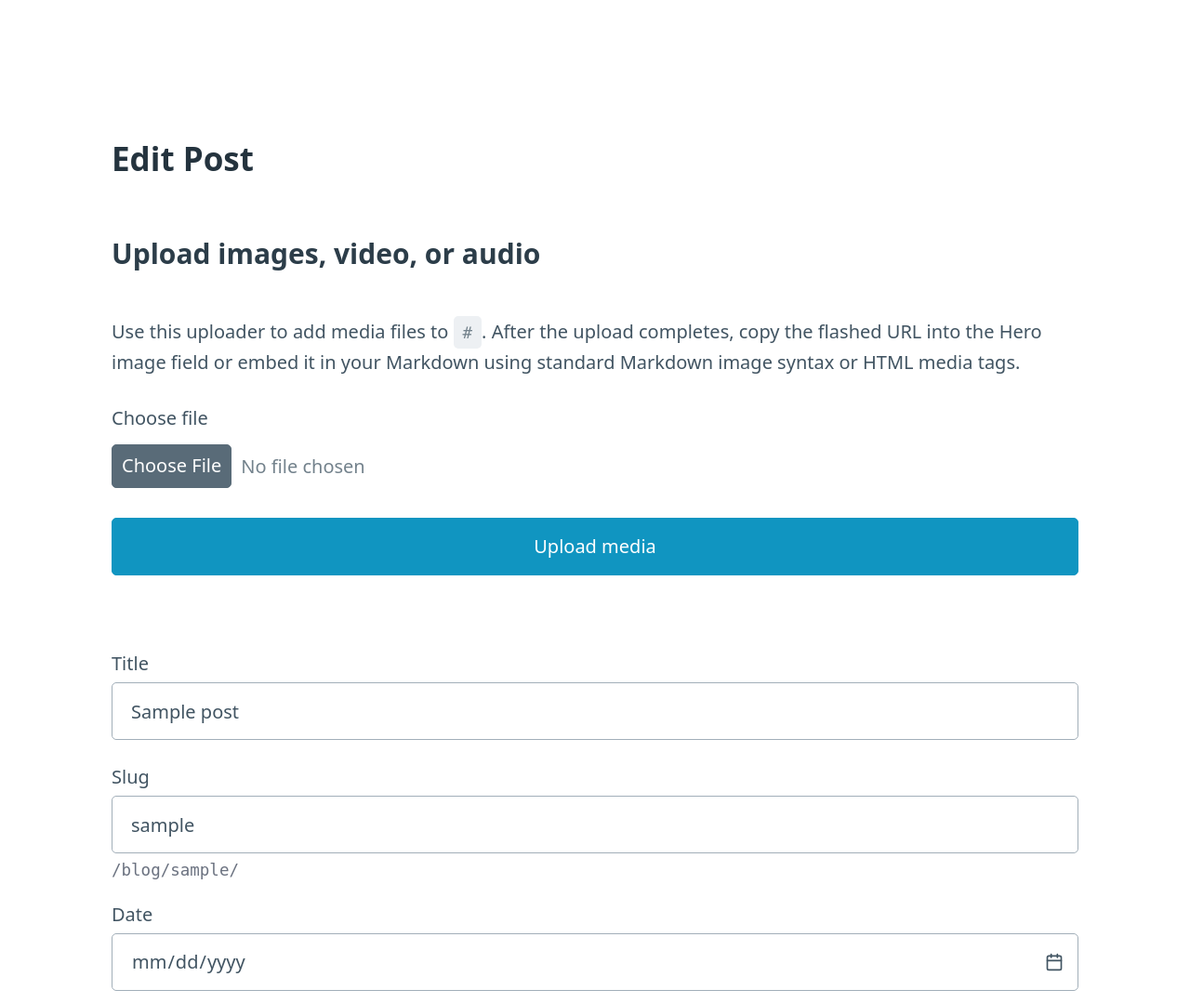
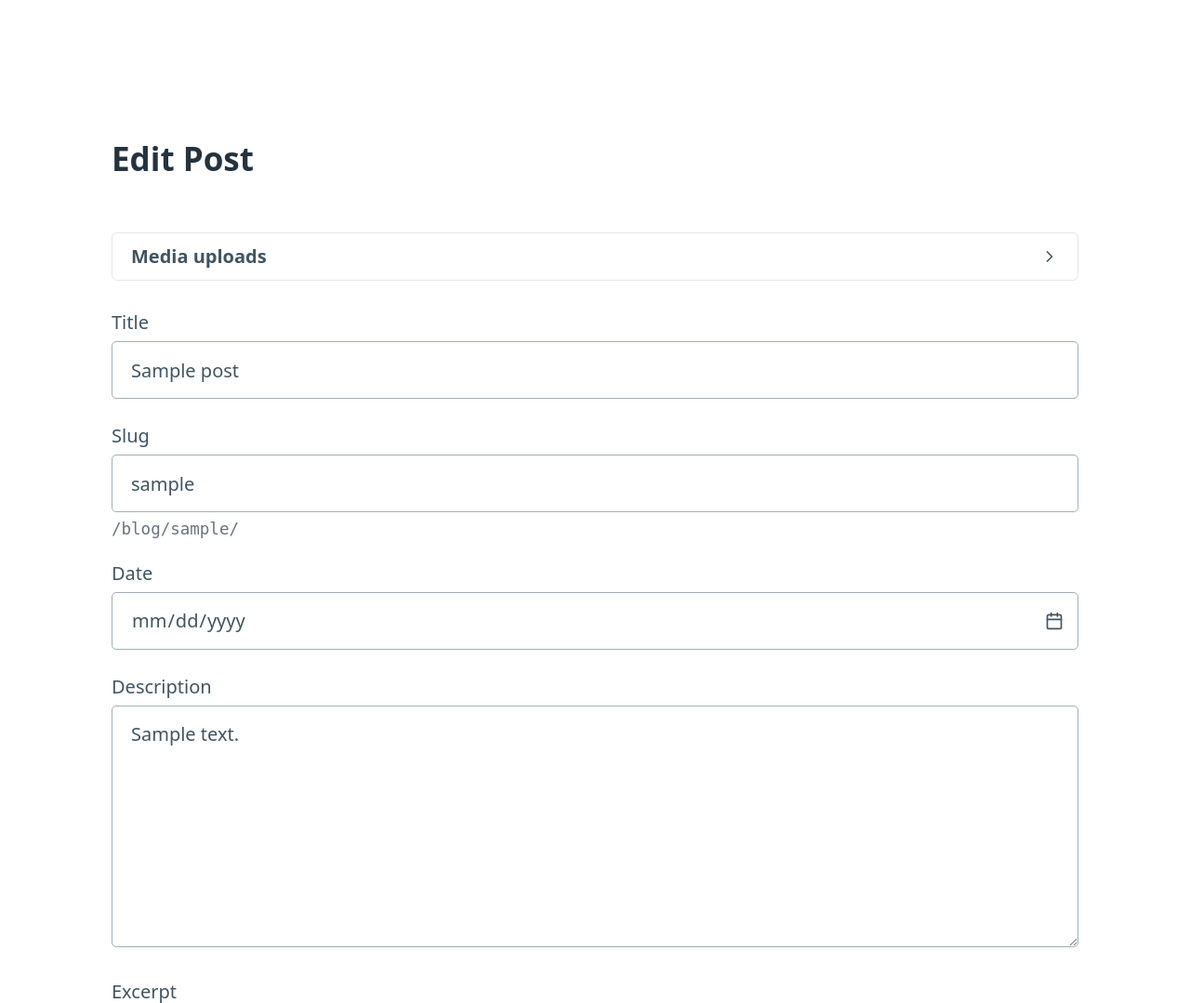
Before and after one commit to Sreyeesh/mentor-site, a Flask app: template authoring_app/templates/authoring/edit.html in a window 1280 px wide. Shown: the part 365-1444 px from the top of the page at 93% size. Run offline with Flask 3, Linux system fonts and the light colour scheme; the template is opened without the code that fills it: most values are stand-ins (such as "Sample title", 1, 10 or a date in 2020).

Commit message:
feat(authoring): add media gallery with click-to-insert and uploads/list endpoint

```diff
--- a/authoring_app/templates/authoring/base.html
+++ b/authoring_app/templates/authoring/base.html
@@ -27,6 +27,17 @@
         }
         .status-draft     { background: #fef9c3; color: #854d0e; }
         .status-published { background: #dcfce7; color: #166534; }
+        .media-upload { border: 1px solid #e5e7eb; border-radius: 6px; padding: 0.75rem 1rem; margin-bottom: 1.5rem; }
+        .media-upload summary { cursor: pointer; font-weight: 600; color: #374151; }
+        .media-gallery { display: flex; flex-wrap: wrap; gap: 0.5rem; margin-top: 0.5rem; }
+        .media-gallery .media-item {
+            width: 80px; height: 80px; border: 2px solid #e5e7eb; border-radius: 4px;
+            overflow: hidden; cursor: pointer; display: flex; align-items: center;
+            justify-content: center; background: #f9fafb; font-size: 0.65rem; text-align: center;
+            padding: 0.2rem;
+        }
+        .media-gallery .media-item:hover { border-color: #6366f1; }
+        .media-gallery .media-item img { width: 100%; height: 100%; object-fit: cover; }
     </style>
 </head>
 <body>
--- a/authoring_app/templates/authoring/edit.html
+++ b/authoring_app/templates/authoring/edit.html
@@ -5,27 +5,25 @@
         <h2>{{ 'Create Post' if is_new else 'Edit Post' }}</h2>
     </header>
 
-    <section class="media-upload">
-        <h3>Upload images, video, or audio</h3>
-        <p>
-            Use this uploader to add media files to
-            <code>{{ media_url_prefix }}</code>. After the upload completes, copy
-            the flashed URL into the Hero image field or embed it in your Markdown
-            using standard Markdown image syntax or HTML media tags.
-        </p>
+    <details class="media-upload">
+        <summary>Media uploads</summary>
         <form
             method="post"
             action="{{ url_for('authoring.upload_media') }}"
             enctype="multipart/form-data"
+            style="display:flex; gap:0.5rem; align-items:flex-end; flex-wrap:wrap; margin-bottom:0.75rem;"
         >
             <input type="hidden" name="next" value="{{ request.full_path }}">
-            <label>
+            <label style="margin:0; flex:1; min-width:200px;">
                 Choose file
                 <input name="media_file" type="file" required>
             </label>
-            <button type="submit">Upload media</button>
+            <button type="submit" style="margin:0;">Upload</button>
         </form>
-    </section>
+        <div id="media-gallery" class="media-gallery">
+            <p style="color:#6b7280; font-size:0.85rem;">Loading uploads…</p>
+        </div>
+    </details>
 
     <form method="post">
         <input type="hidden" name="original_slug" value="{{ post_data.original_slug }}">
@@ -125,6 +123,49 @@
     refreshPreview();
 }());
 
+// Media gallery — loads uploaded files via JSON, click to insert URL into textarea
+(function () {
+    const gallery = document.getElementById('media-gallery');
+    const textarea = document.getElementById('content-input');
+    if (!gallery) return;
+
+    fetch('{{ url_for("authoring.list_uploads") }}')
+        .then(function (r) { return r.json(); })
+        .then(function (files) {
+            if (files.length === 0) {
+                gallery.innerHTML = '<p style="color:#6b7280;font-size:0.85rem;">No uploads yet.</p>';
+                return;
+            }
+            gallery.innerHTML = '';
+            files.forEach(function (f) {
+                const item = document.createElement('div');
+                item.className = 'media-item';
+                item.title = 'Click to insert: ' + f.url;
+                if (f.is_image) {
+                    const img = document.createElement('img');
+                    img.src = f.url;
+                    img.alt = f.filename;
+                    item.appendChild(img);
+                } else {
+                    item.textContent = f.filename;
+                }
+                item.addEventListener('click', function () {
+                    const insertion = f.is_image
+                        ? '![](' + f.url + ')'
+                        : f.url;
+                    const start = textarea.selectionStart;
+                    const end   = textarea.selectionEnd;
+                    textarea.setRangeText(insertion, start, end, 'end');
+                    textarea.focus();
+                });
+                gallery.appendChild(item);
+            });
+        })
+        .catch(function () {
+            gallery.innerHTML = '<p style="color:#b91c1c;font-size:0.85rem;">Could not load uploads.</p>';
+        });
+}());
+
 // Markdown toolbar
 (function () {
     const textarea = document.getElementById('content-input');
```
Also changed, not shown: authoring_app/views.py (+18 -0 lines).
